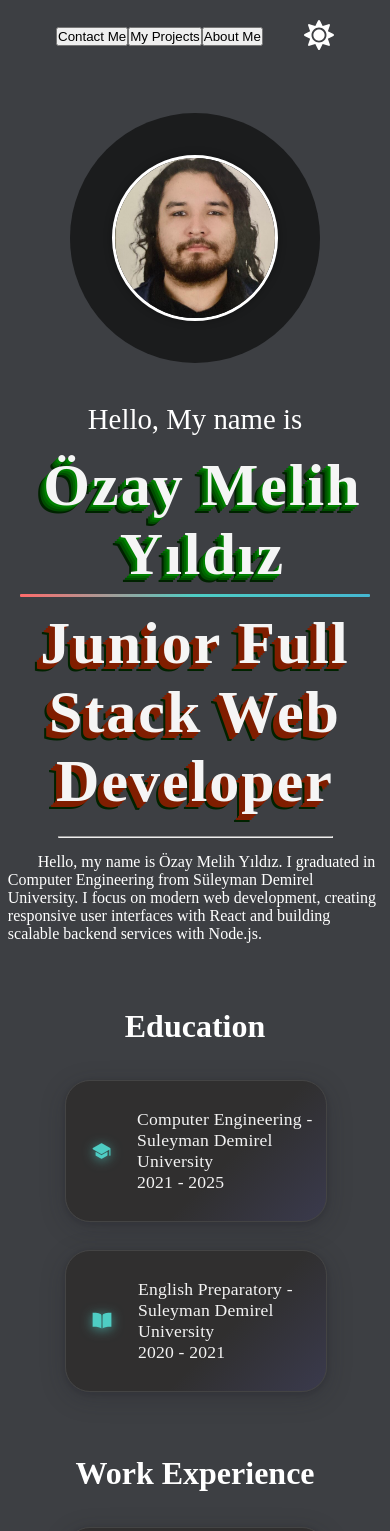
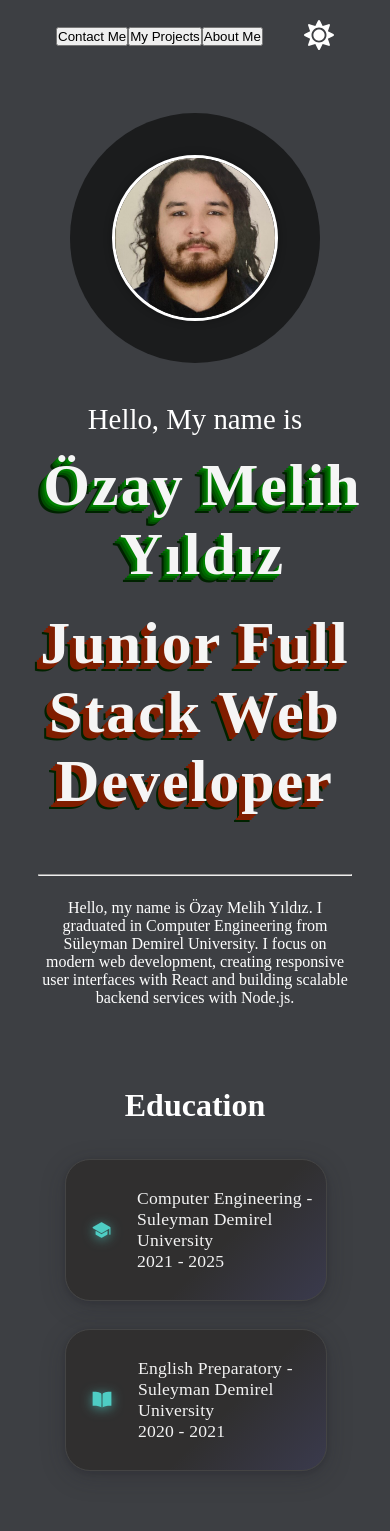
Before and after one commit to Ozaui/personal-website, a React (Vite) app in the folder personalWebSite/: page / in a window 390 px wide. Shown: the top 1531 px of the page. Built offline with nearby package versions, Linux system fonts and the light colour scheme.

Commit message:
hr update

```diff
--- a/personalWebSite/src/App.css
+++ b/personalWebSite/src/App.css
@@ -16,6 +16,6 @@ body.dark-mode {
 }
 
 hr {
-  width: 70%;
+  width: 80%;
   margin: 0 auto;
 }
--- a/personalWebSite/src/App.jsx
+++ b/personalWebSite/src/App.jsx
@@ -21,7 +21,7 @@ function App() {
     <div>
       <Header />
       <Body />
-      <hr />
+
       <AboutMe />
       <hr />
     </div>
--- a/personalWebSite/src/components/sections/AboutMe.jsx
+++ b/personalWebSite/src/components/sections/AboutMe.jsx
@@ -5,11 +5,14 @@ import EducationExperiance from "./EducationExperiance";
 const AboutMe = () => {
   return (
     <div className="aboutMe-container">
-      <div className="aboutMe-text">
-        Hello, my name is Özay Melih Yıldız. I graduated in Computer Engineering
-        from Süleyman Demirel University. I focus on modern web development,
-        creating responsive user interfaces with React and building scalable
-        backend services with Node.js.
+      <div className="aboutMe-block">
+        <hr />
+        <div className="aboutMe-text">
+          Hello, my name is Özay Melih Yıldız. I graduated in Computer
+          Engineering from Süleyman Demirel University. I focus on modern web
+          development, creating responsive user interfaces with React and
+          building scalable backend services with Node.js.
+        </div>
       </div>
       <EducationExperiance />
     </div>
--- a/personalWebSite/src/styles/components/AboutMe.css
+++ b/personalWebSite/src/styles/components/AboutMe.css
@@ -128,7 +128,24 @@ body.dark-mode .experiance-front svg {
 }
 
 @media (max-width: 768px) {
-  .aboutMe-text,
+  .aboutMe-block {
+    width: 80%;
+    margin: 0 auto;
+    display: flex;
+    flex-direction: column;
+    align-items: center;
+  }
+  .aboutMe-block hr {
+    width: 100%;
+    margin: 8px 0;
+  }
+  .aboutMe-text {
+    width: 100%;
+    text-align: center;
+    box-sizing: border-box;
+    padding: 0;
+    text-indent: 0;
+  }
   .educationExperiance-container {
     margin: 30px 5%;
   }
--- a/personalWebSite/src/styles/components/Body.css
+++ b/personalWebSite/src/styles/components/Body.css
@@ -2,6 +2,7 @@
   display: flex;
   justify-content: center;
   width: 100%;
+  margin-bottom: 30px;
 }
 
 .profile-container {
@@ -91,7 +92,7 @@
   left: 0;
   width: 100%;
   height: 3px;
-  background: linear-gradient(90deg, #ff6b6b, #4ecdc4, #45b7d1);
+
   border-radius: 1px;
   transform: scaleX(0);
   animation: slideIn 1.2s ease-out 0.5s forwards;
```
